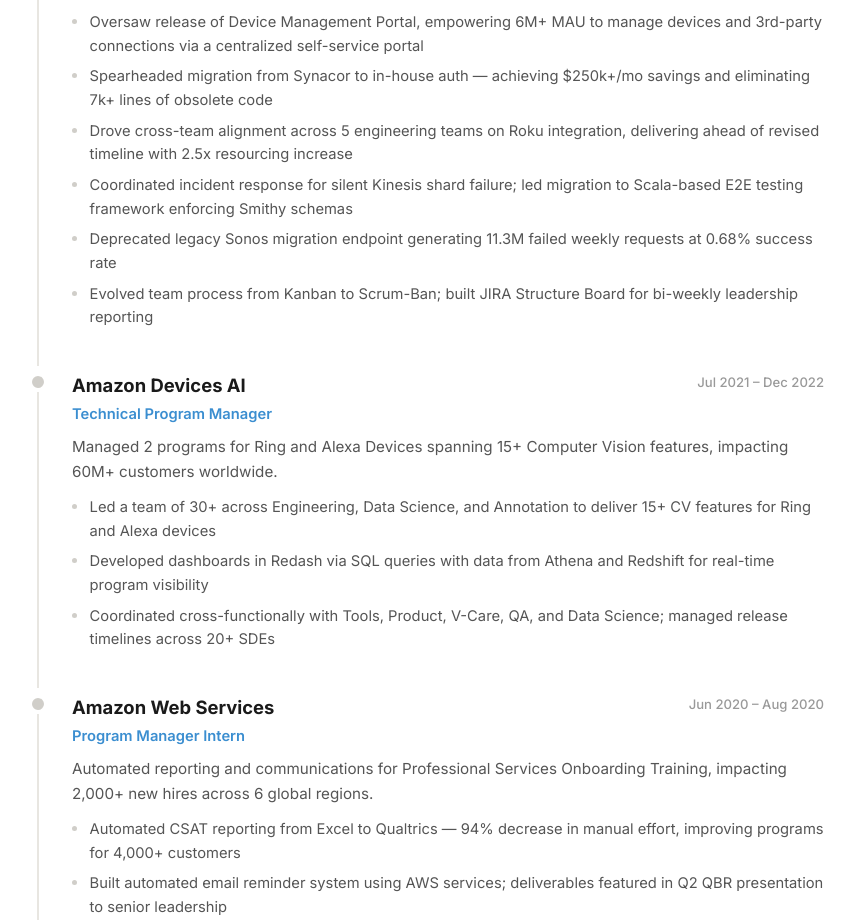
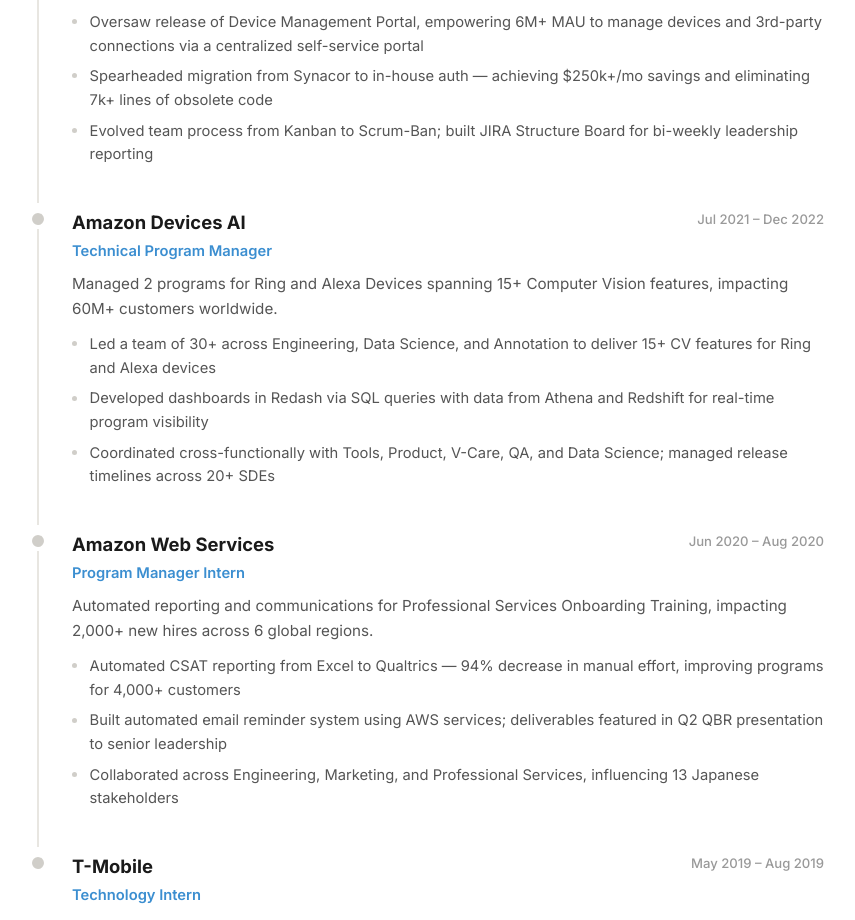
Before and after one commit to szrehmani100/sanasite, a React (Vite) app: page / in a window 1280 px wide. Shown: the part 1640-2560 px from the top of the page, without its empty margins (214-1069 px from the left). Built offline with nearby package versions, Linux system fonts and the light colour scheme.

Commit message:
Remove specific SXM bullets - save for interviews

```diff
--- a/src/components/Experience.jsx
+++ b/src/components/Experience.jsx
@@ -13,9 +13,6 @@
       'Led the launch of the rebranded SXM app with OAuth-based integrations (Alexa, Roku, Google, Sonos) on AWS, impacting 34M+ subscribers globally',
       'Oversaw release of Device Management Portal, empowering 6M+ MAU to manage devices and 3rd-party connections via a centralized self-service portal',
       'Spearheaded migration from Synacor to in-house auth — achieving $250k+/mo savings and eliminating 7k+ lines of obsolete code',
-      'Drove cross-team alignment across 5 engineering teams on Roku integration, delivering ahead of revised timeline with 2.5x resourcing increase',
-      'Coordinated incident response for silent Kinesis shard failure; led migration to Scala-based E2E testing framework enforcing Smithy schemas',
-      'Deprecated legacy Sonos migration endpoint generating 11.3M failed weekly requests at 0.68% success rate',
       'Evolved team process from Kanban to Scrum-Ban; built JIRA Structure Board for bi-weekly leadership reporting',
     ],
   },
```
